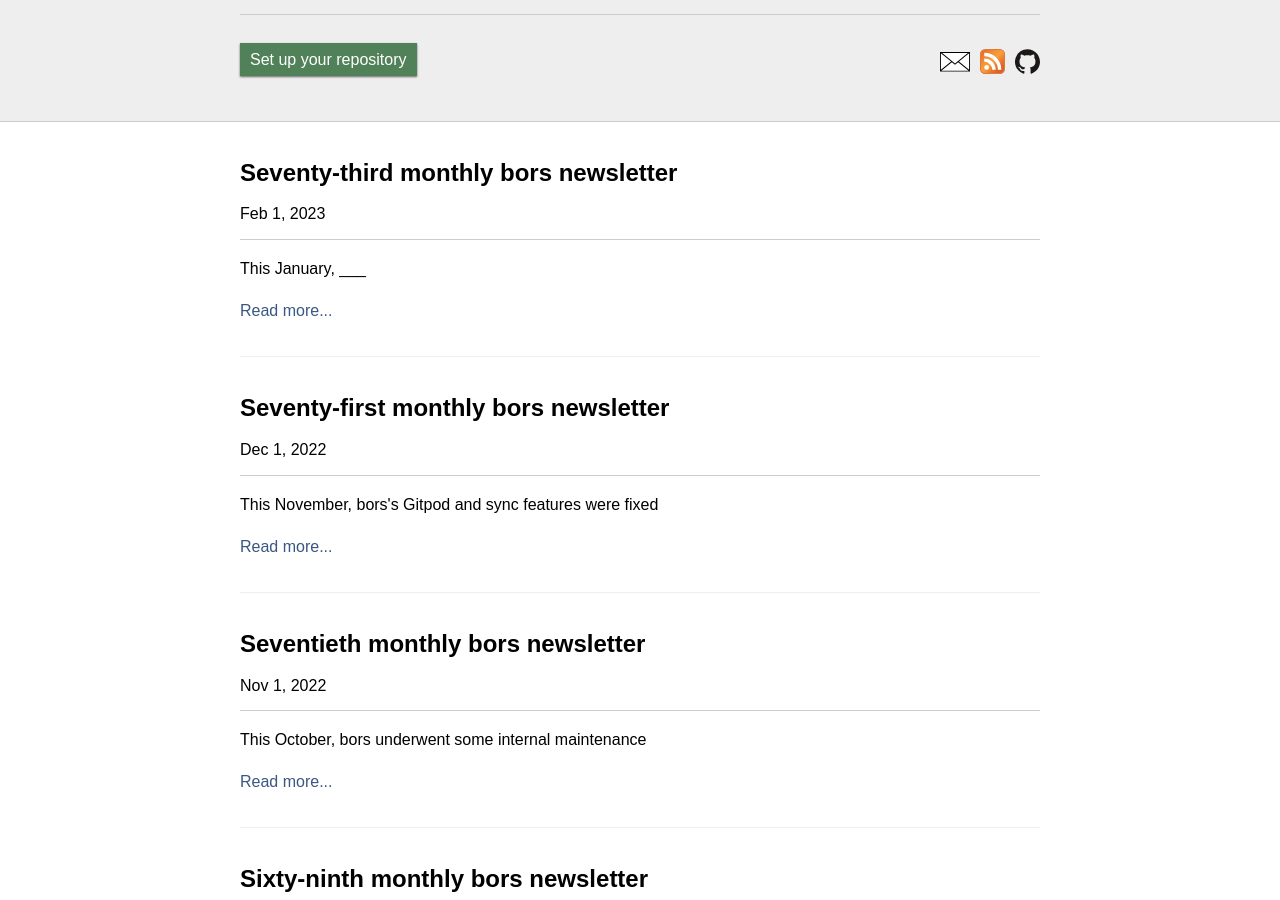
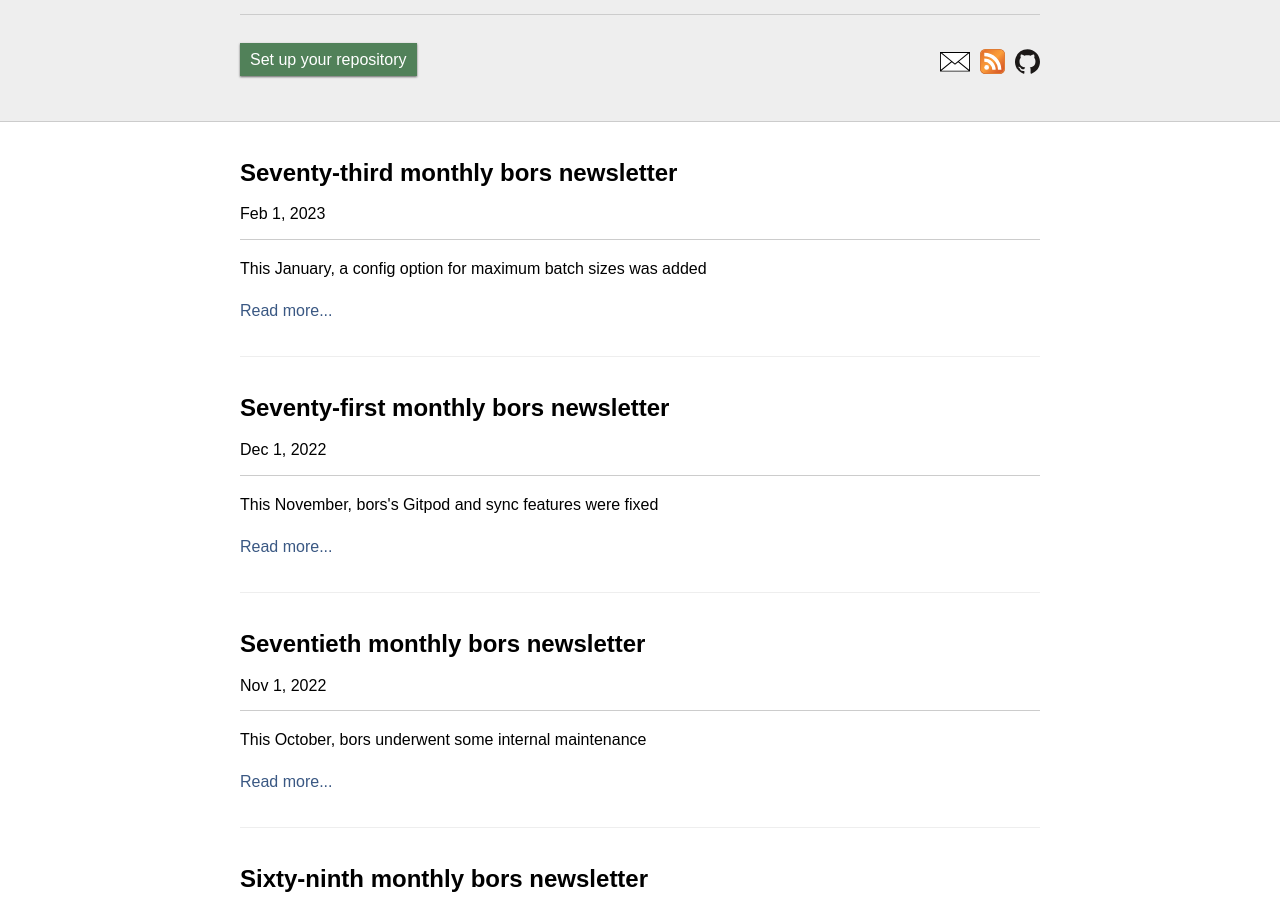
Before and after one commit to bors-ng/bors-ng.github.io, a Jekyll site: the page built from index.html, in a window 1280 px wide and 900 px high, scrolled down 1015 px. Built offline with Jekyll 4.4.1, drawn with Linux system fonts in a browser that asks for light colours; the list of posts is cut into pages by our own code.

Commit message:
Count PRs, add blurb

```diff
--- a/_posts/2023-02-01-tmib-73.md
+++ b/_posts/2023-02-01-tmib-73.md
@@ -2,14 +2,14 @@
 layout:     post
 title:      Seventy-third monthly bors newsletter
 date:       2023-02-01 00:00:00
-summary:    This January, ___
+summary:    This January, a config option for maximum batch sizes was added
 categories: newsletter
 ---
 
 It's another monthly burst of news about bors-ng, xxx.
 
 In the [last month](https://github.com/bors-ng/bors-ng/pulls?q=is%3Apr+is%3Amerged+closed%3A2023-01-01..2023-01-31),
-we landed xxx PRs in the bors-ng repository.
+we landed 5 PRs in the bors-ng repository.
 
 "This Month in Bors" is written [in public on GitHub][GitHub for TMiB].
 If you find a mistake, pull requests or issue reports are appreciated!
```
